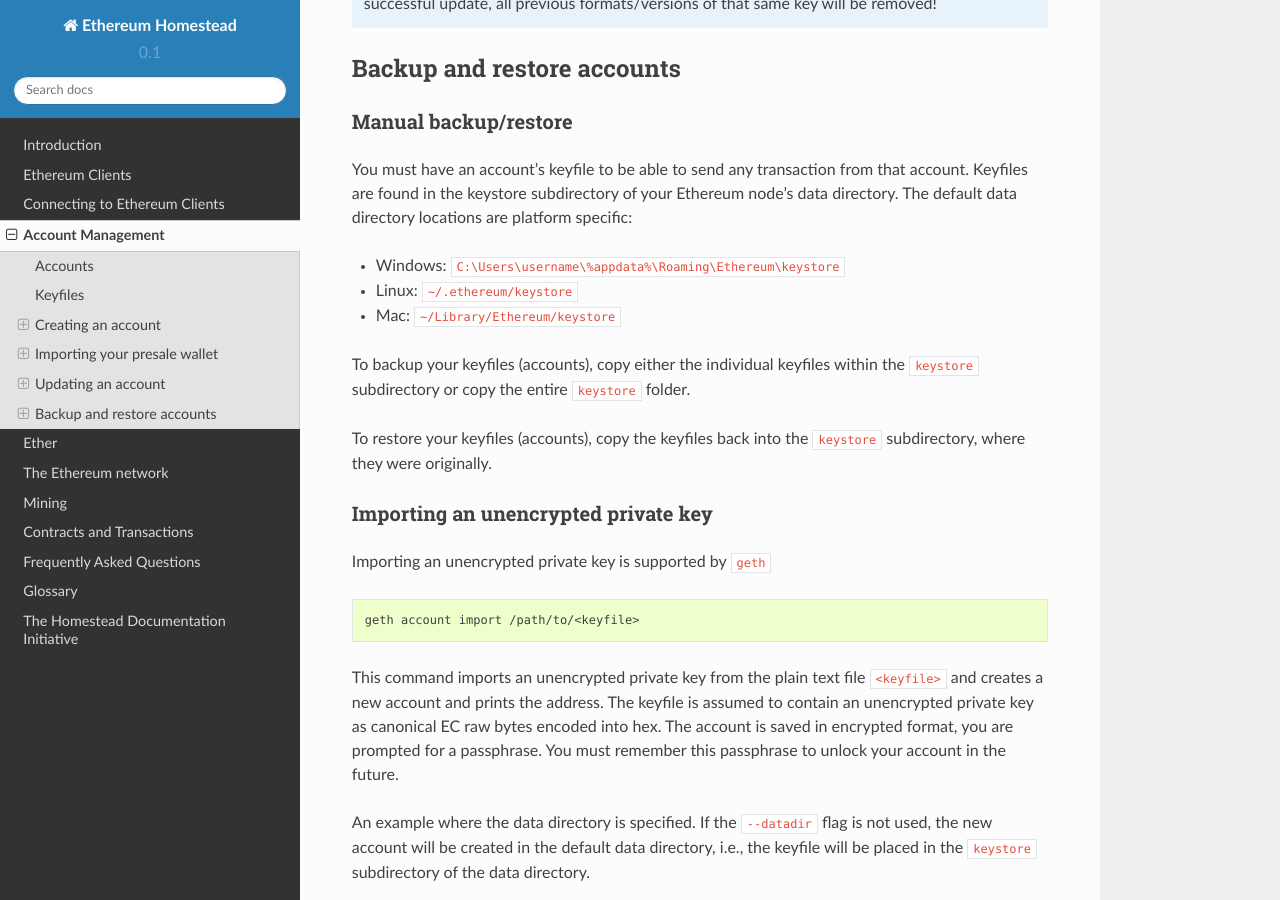
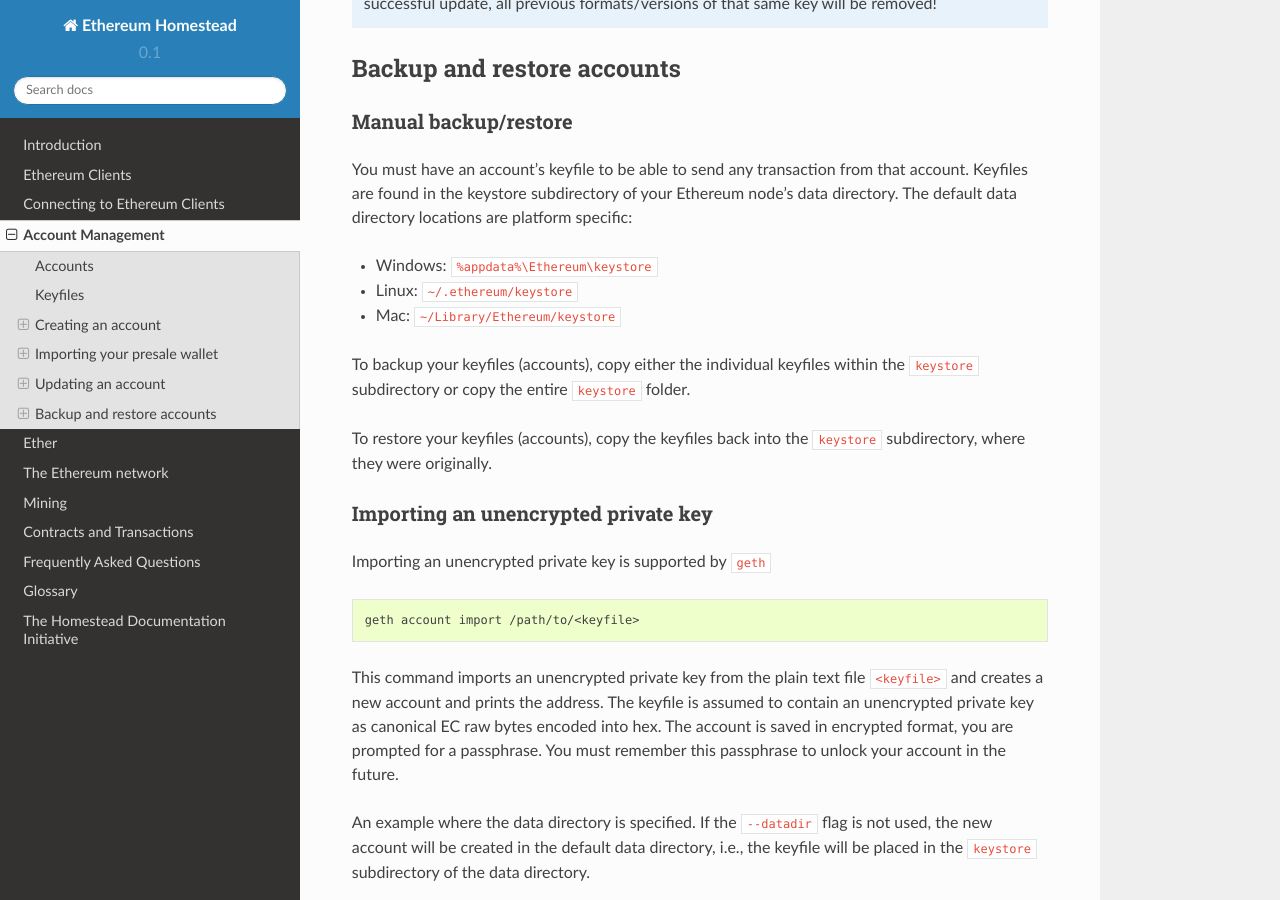
Before and after one commit to ethereum/homestead-guide, a Sphinx documentation site: the page built from source/account-management.rst, in a window 1280 px wide and 900 px high, scrolled down 12036 px. Built offline with Sphinx 7.4.7 and the Read the Docs theme 2.0.0, drawn with Linux system fonts in a browser that asks for light colours.

Commit message:
Corrected the Windows directory for the keystore

```diff
--- a/source/account-management.rst
+++ b/source/account-management.rst
@@ -396,7 +396,7 @@
 
 You must have an account’s keyfile to be able to send any transaction from that account. Keyfiles are found in the keystore subdirectory of your Ethereum node’s data directory. The default data directory locations are platform specific:
 
-- Windows: ``C:\Users\username\%appdata%\Roaming\Ethereum\keystore``
+- Windows: ``%appdata%\Ethereum\keystore``
 - Linux: ``~/.ethereum/keystore``
 - Mac: ``~/Library/Ethereum/keystore``
 
```
